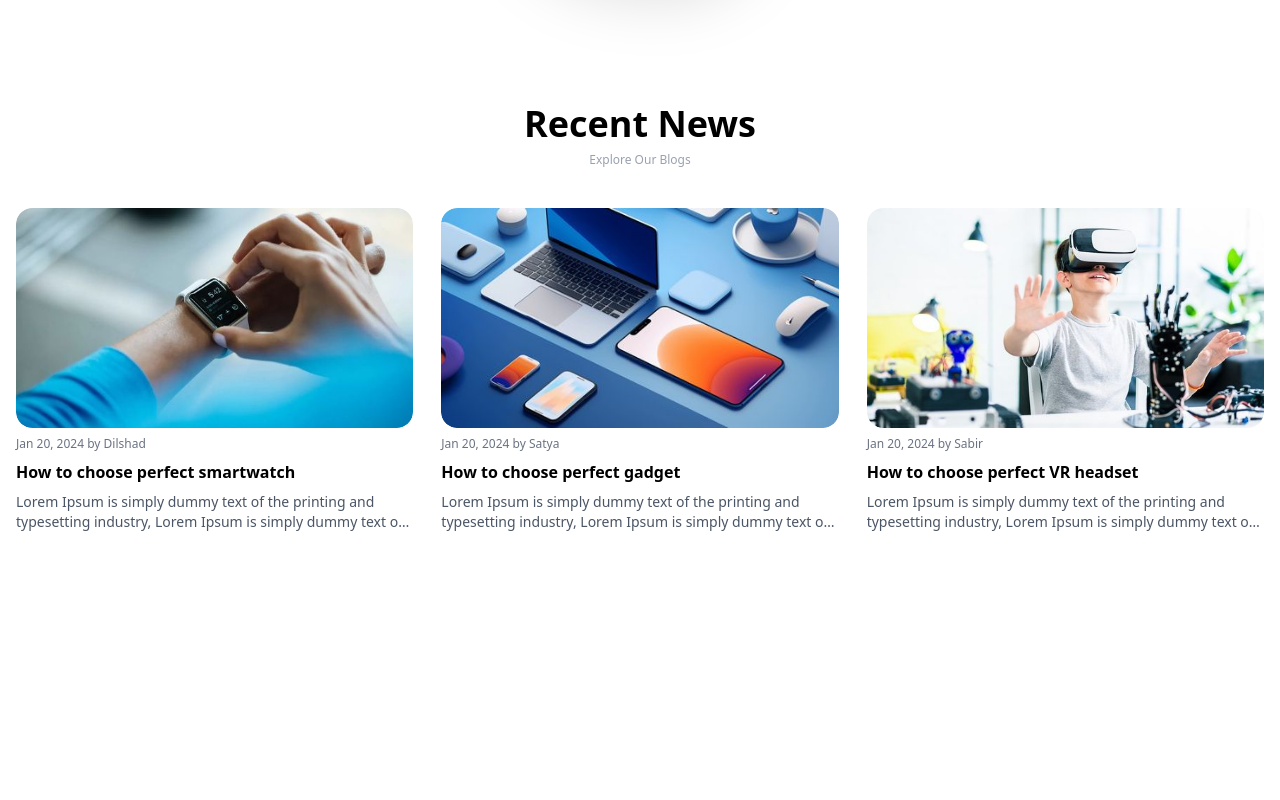
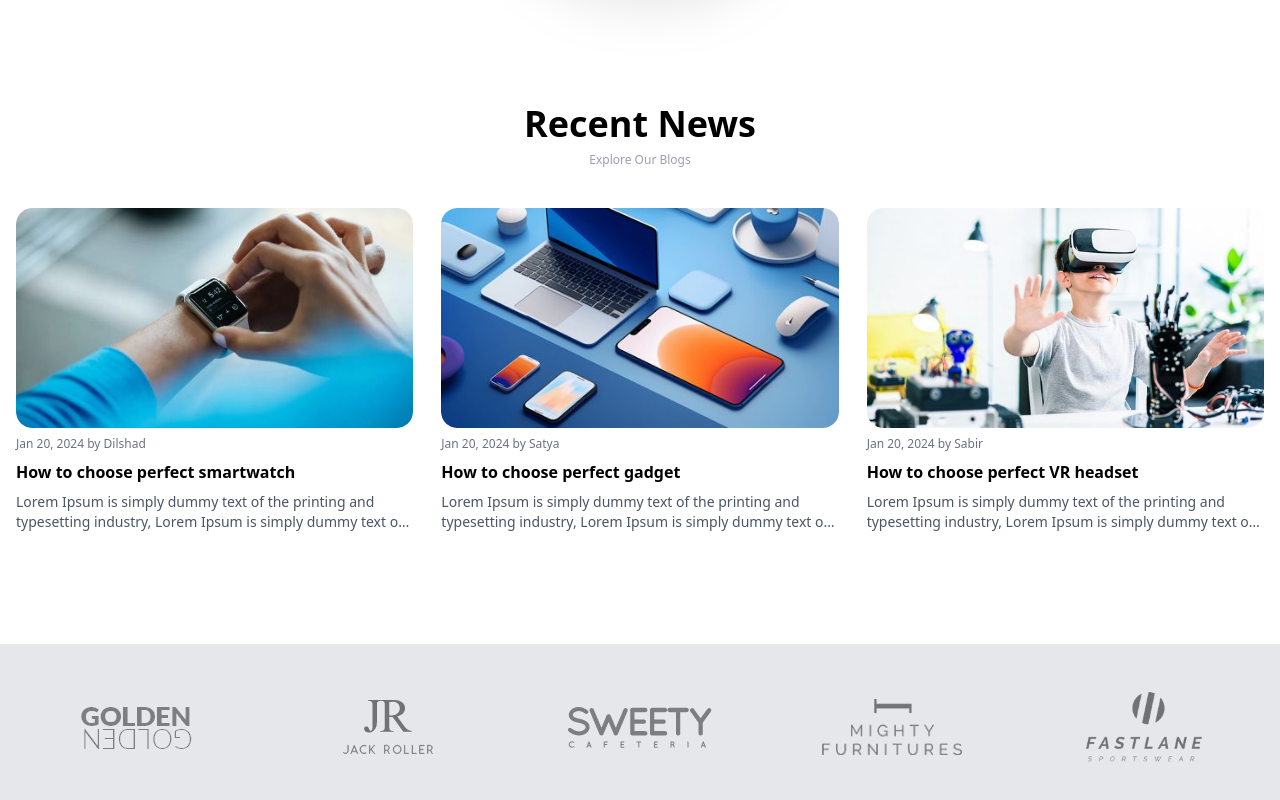
Before and after one commit to MatheusZamo/next-level, a React (Vite) app: page / in a window 1280 px wide. Shown: the part 3438-4238 px from the top of the page. Before the commit the page ends 4034 px from the top, so only its background shows below. Built offline with nearby package versions, Linux system fonts and the light colour scheme.

Commit message:
Partners component created

```diff
--- a/src/app.jsx
+++ b/src/app.jsx
@@ -7,6 +7,7 @@ import { Services } from "./components/Services"
 import { Banner } from "./components/Banner"
 import { Products } from "./components/Products"
 import { Blogs } from "./components/Blogs"
+import { Partners } from "./components/Partners"
 
 const banner1 = {
   discount: "30% OFF",
@@ -48,6 +49,7 @@ const App = () => {
       <Products />
       <Banner data={banner2} />
       <Blogs theme={theme} />
+      <Partners theme={theme} />
     </div>
   )
 }
--- /dev/null
+++ b/src/components/Partners.jsx
@@ -0,0 +1,25 @@
+const brands = ["br-1.png", "br-2.png", "br-3.png", "br-4.png", "br-5.png"]
+
+const Partners = ({ theme }) => {
+  return (
+    <div
+      className={`py-8 mt-24 hidden md:block
+    ${theme === "dark" ? "bg-white/10" : "bg-gray-200"}`}
+    >
+      <div className="p-[1rem] smp-[3rem]">
+        <ul
+          className="grid grid-cols-5 gap-3 place-items-center
+        opacity-50"
+        >
+          {brands.map((brand) => (
+            <li key={brand}>
+              <img src={brand} alt="brand" className="w-full" />
+            </li>
+          ))}
+        </ul>
+      </div>
+    </div>
+  )
+}
+
+export { Partners }
```
